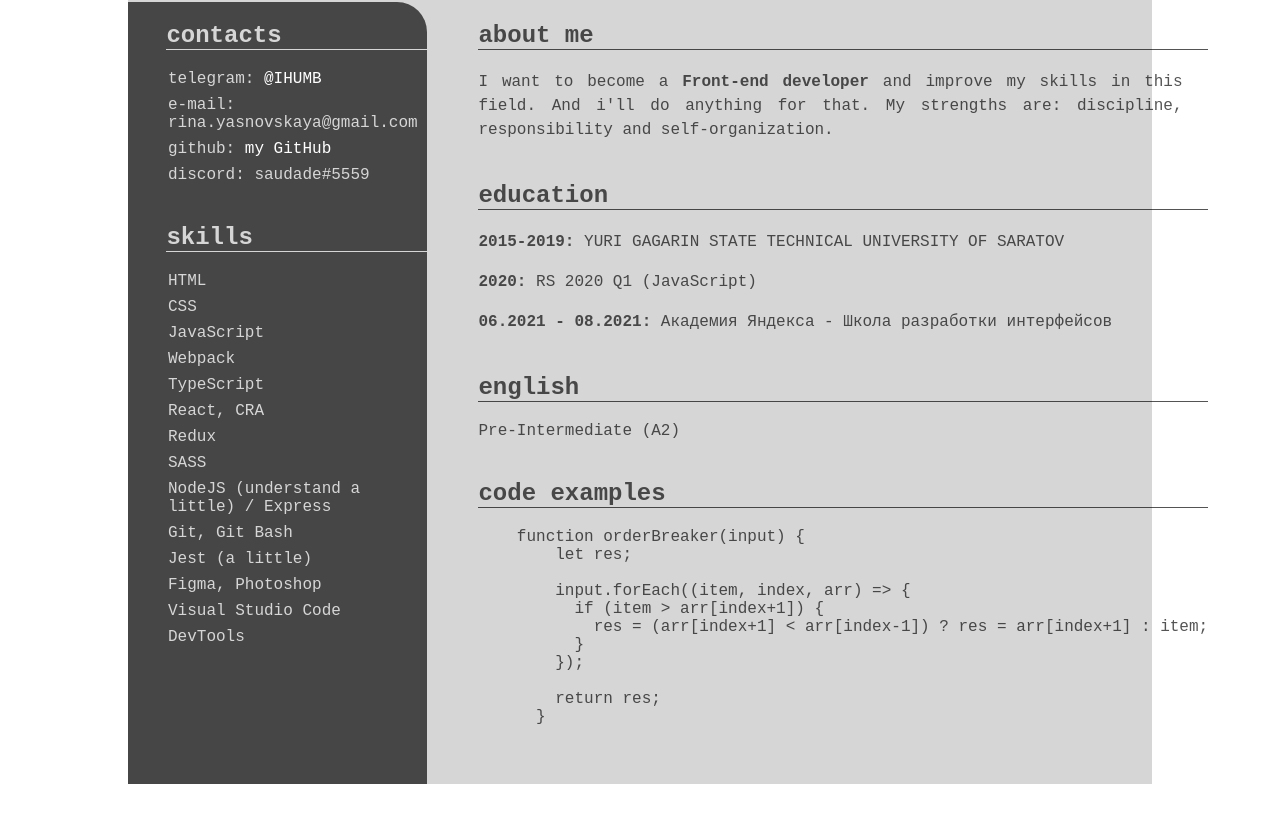
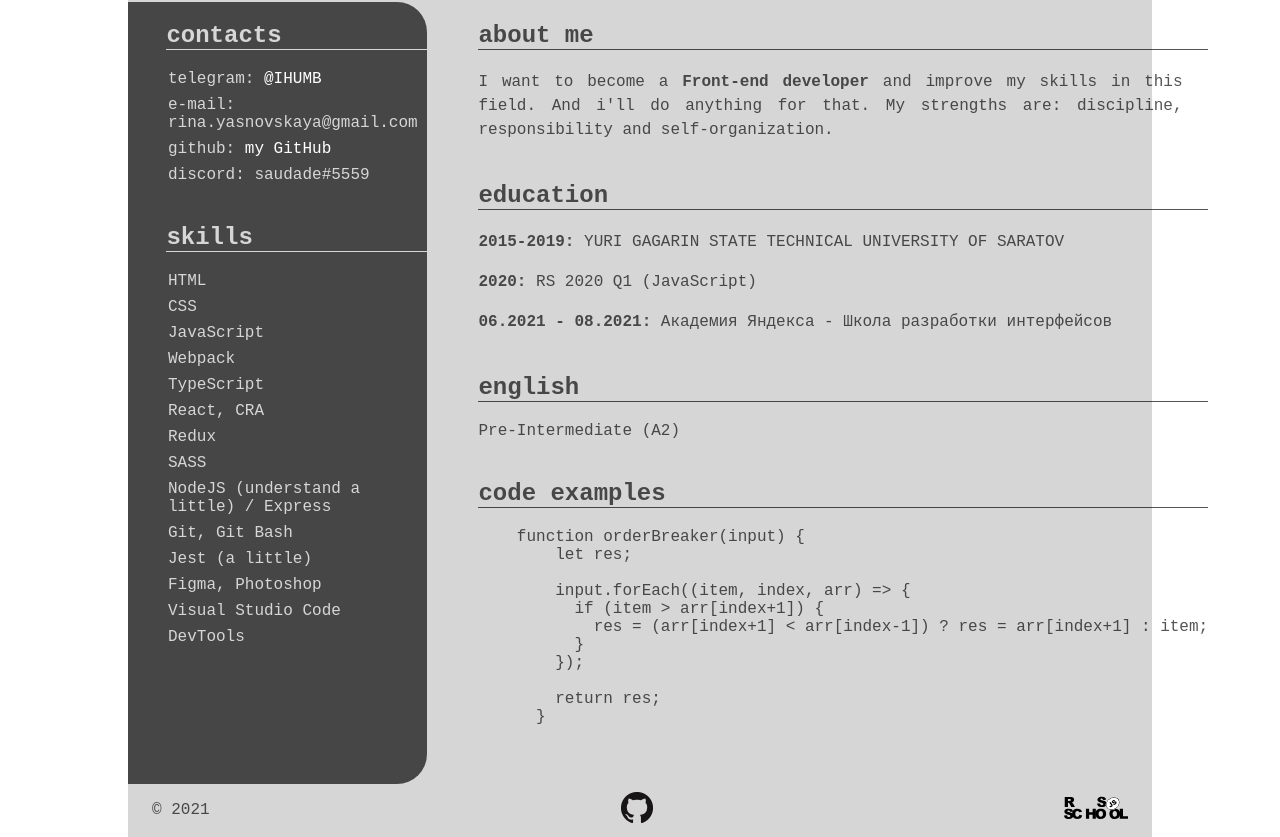
Before and after one commit to RinaYasnovskaya/rsschool-cv, a plain HTML site: page index.html in a window 1280 px wide. Shown: the part 301-1138 px from the top of the page. Before the commit the page ends 1085 px from the top, so only its background shows below. Drawn offline with Linux system fonts and the light colour scheme.

Commit message:
feat: add footer

```diff
--- a/index.html
+++ b/index.html
@@ -86,7 +86,15 @@
         </section>
       </div>
     </main>
-    <footer class="footer"></footer>
+    <footer class="footer">
+      <span>© 2021</span>
+      <a href="https://github.com/RinaYasnovskaya">
+        <img src="assets/GitHub-Mark-32px.png" alt="github">
+      </a>
+      <a href="https://rs.school/js/">
+        <img src="assets/rss-icon.svg" alt="rsschool" width="64">
+      </a>
+    </footer>
   </div>
 </body>
 </html>
--- a/style.css
+++ b/style.css
@@ -69,6 +69,7 @@ li{
 
 .main-left{
   border-top-right-radius: 30px;
+  border-bottom-right-radius: 30px;
   background: var(--gray);
   color: var(--white);
 }
@@ -78,3 +79,10 @@ li{
   height: 250px;
   border-radius: 50%;
 }
+
+.footer{
+  display: flex;
+  justify-content: space-between;
+  align-items: center;
+  padding: 0.5em 1.5em;
+}
```
Also changed, not shown: assets/GitHub-Mark-32px.png (added), assets/rss-icon.svg (added).
